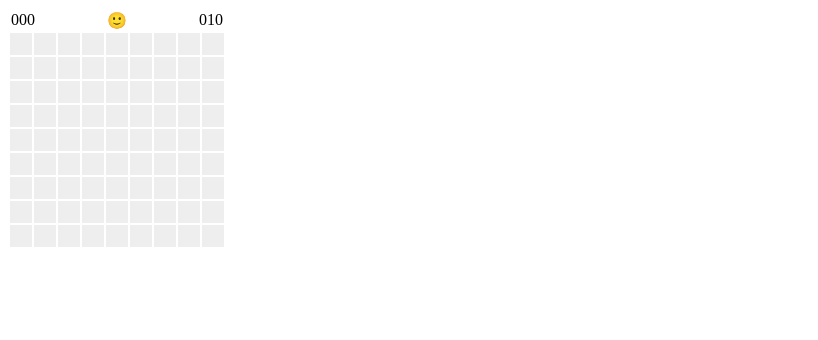
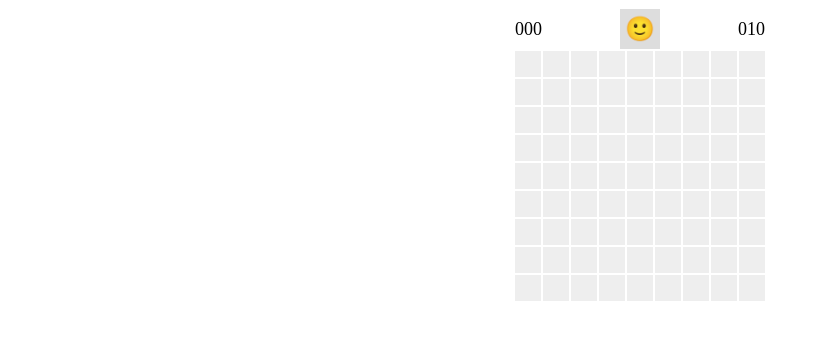
Before and after one commit to Kuma-TachiRen/movesweeper, a plain HTML site: page index.html in a window 1280 px wide. Shown: the whole page, without its empty margins (0-818 px from the left). Drawn offline with Linux system fonts and the light colour scheme.

Commit message:
update design

```diff
--- a/index.html
+++ b/index.html
@@ -8,7 +8,7 @@
 </head>
 
 <body>
-    <div class="main-container">
+    <div id="main-container">
         <div class="game">
             <table id="game-board"></table>
         </div>
--- a/js/main.js
+++ b/js/main.js
@@ -5,6 +5,18 @@ let mine_count = 10;
 let cells = [];
 
 let elm_board = document.getElementById('game-board');
+
+const color_list = [
+    '',
+    'blue',
+    'green',
+    'red',
+    'navy',
+    'maroon',
+    'teal',
+    'black',
+    'gray'
+]
 
 elm_board.addEventListener('click', e => {
     if (game.win || game.lose) return;
@@ -18,7 +30,7 @@ elm_board.addEventListener('click', e => {
 
 function buildBoard() {
     const header = `<tr><td colspan=${size_y}><div class="game-menu flex-container"><div id="game-timer"></div><div id="game-reset">🙂</div><div id="game-mines">${mine_count.toString().padStart(3, '0')}</div></div></td></tr>`;
-    elm_board.innerHTML = header + `<tr>${'<td class="game-cell"></td>'.repeat(size_y)}</tr>`.repeat(size_x);
+    elm_board.innerHTML = header + `<tr class="game-row">${'<td class="game-cell"></td>'.repeat(size_y)}</tr>`.repeat(size_x);
     cells = Array.from(document.getElementsByClassName('game-cell'));
     cells.forEach(function (cell, z) {
         cell.setAttribute('data-x', Math.floor(z / size_y));
@@ -42,14 +54,23 @@ function render() {
             case -1:
                 break;
             case -2:
-                cells[z].innerText = '*';
+                cells[z].innerText = '💣';
+                cells[z].setAttribute('mine', true);
                 break;
             case -3:
-                cells[z].innerText = '**';
+                cells[z].innerText = '💣';
+                cells[z].setAttribute('mine', true);
+                cells[z].setAttribute('opened', true);
+                break;
+            case 0:
+                cells[z].innerText = '';
+                cells[z].style.color = '';
+                cells[z].setAttribute('opened', true);
                 break;
             default:
-                cells[z].classList.add("game-cell-opened");
                 cells[z].innerText = e;
+                cells[z].style.color = color_list[e];
+                cells[z].setAttribute('opened', true);
         }
     });
     document.getElementById("game-timer").innerText = game.time.toString().padStart(3, '0');
--- a/style.css
+++ b/style.css
@@ -1,19 +1,63 @@
 .flex-container {
     display: flex;
 }
+
+#main-container {
+    width: 100%;
+    display: flex;
+    align-items: center;
+    justify-content: center;
+}
+
+.game {}
 
 .game-menu {
     justify-content: space-between;
 }
 
+#game-reset {
+    height: 40px;
+    width: 40px;
+    background-color: #dddddd;
+    font-size: x-large;
+    display: flex;
+    align-items: center;
+    justify-content: center;
+    cursor: default;
+}
+
+#game-timer,
+#game-mines {
+    font-size: large;
+    display: flex;
+    align-items: center;
+    justify-content: center;
+}
+
+#game-board {
+    border-collapse: collapse;
+    border-spacing: 0;
+}
+
+.game-row {}
+
 .game-cell {
     background-color: #eeeeee;
-    height: 20px;
-    width: 20px;
+    height: 24px;
+    width: 24px;
+    display: inline-flex;
+    align-items: center;
+    justify-content: center;
+    cursor: default;
+    margin: 1px;
 }
 
-.game-cell-opened {
+.game-cell[opened] {
     background-color: #dddddd;
-    height: 20px;
-    width: 20px;
 }
+
+.game-cell[mine] {}
+
+.game-cell[mine][opened] {
+    background-color: #ff8888;
+}
```
